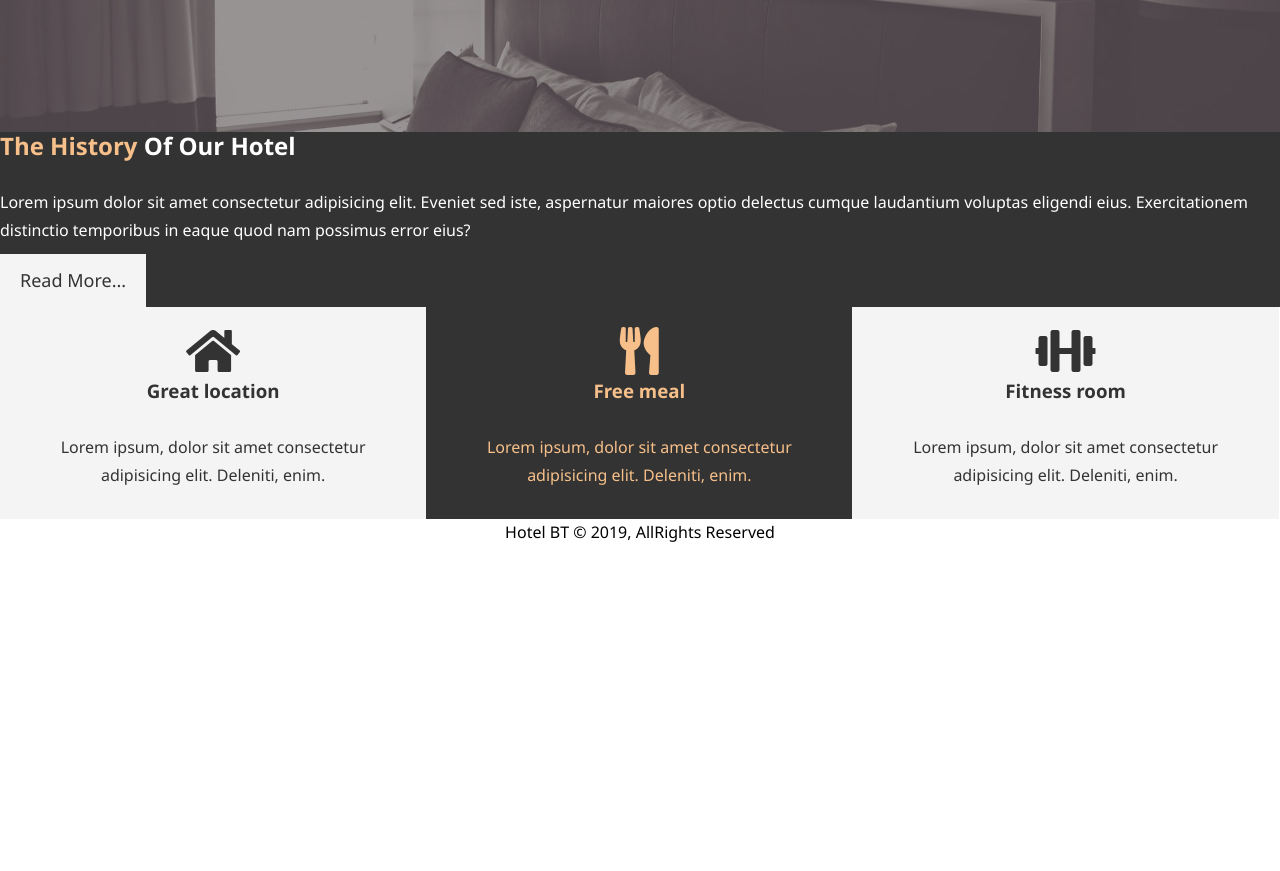
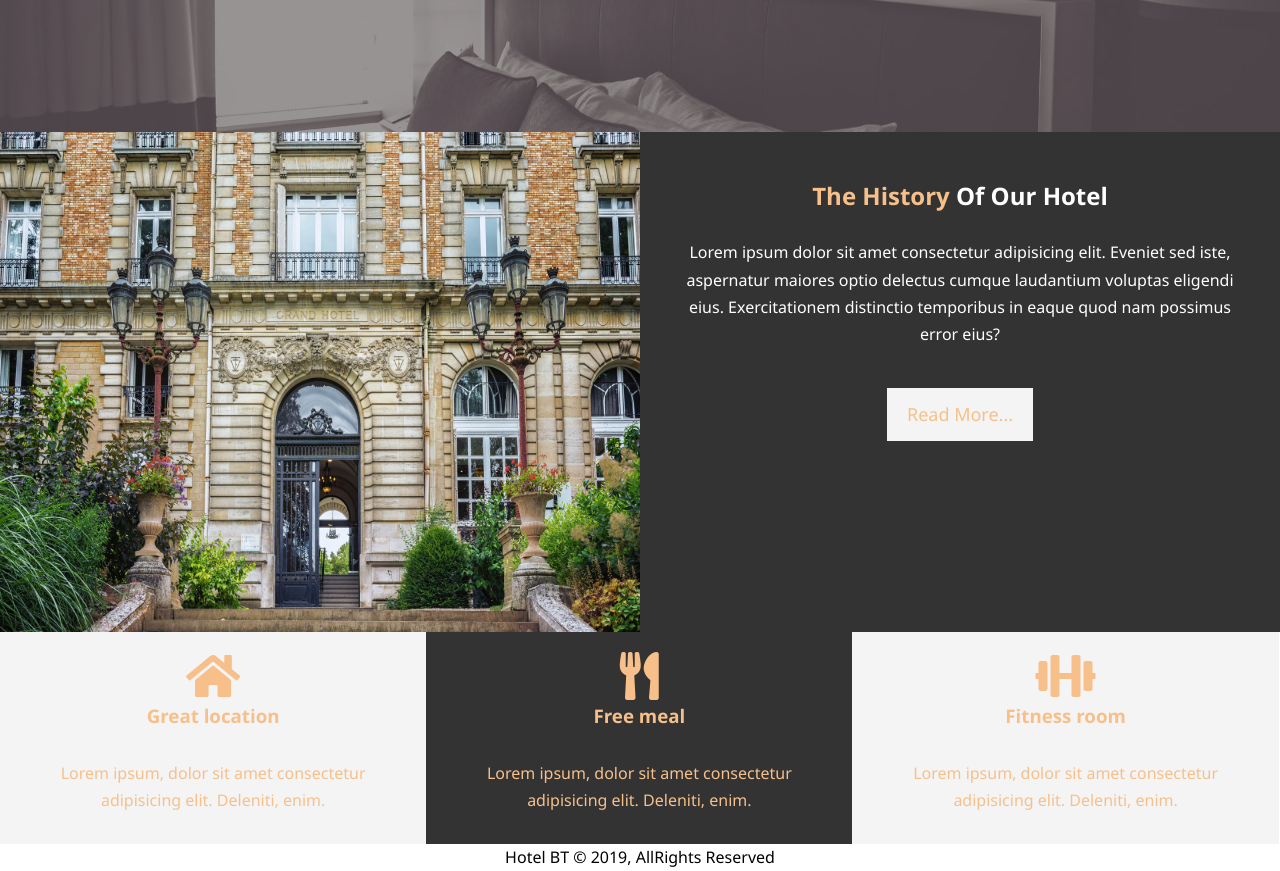
Before and after one commit to Bijayadhs/hotel, a plain HTML site: page index.html in a window 1280 px wide. Shown: the part 540-1411 px from the top of the page. Before the commit the page ends 1086 px from the top, so only its background shows below. Drawn offline with Linux system fonts and the light colour scheme.

Commit message:
image in history info section

```diff
--- a/css/style.css
+++ b/css/style.css
@@ -13,6 +13,7 @@ a{
     color:#555;
 }
 h1,h2,h3{
+
     padding-bottom: 20px;
 }
 p{
@@ -48,7 +49,7 @@ p{
 }
 .btn-light, .bg-light{
     background:#f4f4f4;
-    color: #333;
+    color: #f7c08a;
 }
 .btn:hover{
     color:#333;
@@ -115,25 +116,23 @@ p{
 
 /* Home Info */
 
-.home-info{
-    height: 400px;
+#home-info{
+    height: 500px;
 }
-.home-info .info-img{
+#home-info .info-img{
     float: left;
     width: 50%;
-    background: url(../img/photo-1.jpg) no-repeat;
-    min-height: 100%;
+    height: 100%;
 }
 
-.home-info .info-content{
+#home-info .info-content{
     float: right;
     width: 50%;
     height:100%;
     text-align: center;
     padding: 50px 30px;
-    overflow: hidden;
 }
-.home-info .info-content p{
+#home-info .info-content p{
    padding-bottom: 30px;
 }
 
--- a/index.html
+++ b/index.html
@@ -37,8 +37,11 @@
         </div>
 
     </header>
+
     <section id="home-info">
-        <div class="info-img"></div>
+
+        <img class="info-img" src="img/photo-1.jpg" alt="lady">
+
         <div class="info-content bg-dark">
             <h2><span class="text-primary">The History</span> Of Our Hotel</h2>
             <p>Lorem ipsum dolor sit amet consectetur adipisicing elit. Eveniet sed iste, aspernatur maiores optio delectus cumque laudantium voluptas eligendi eius. Exercitationem distinctio temporibus in eaque quod nam possimus error eius?</p>
```
Also changed, not shown: 1 other file.
